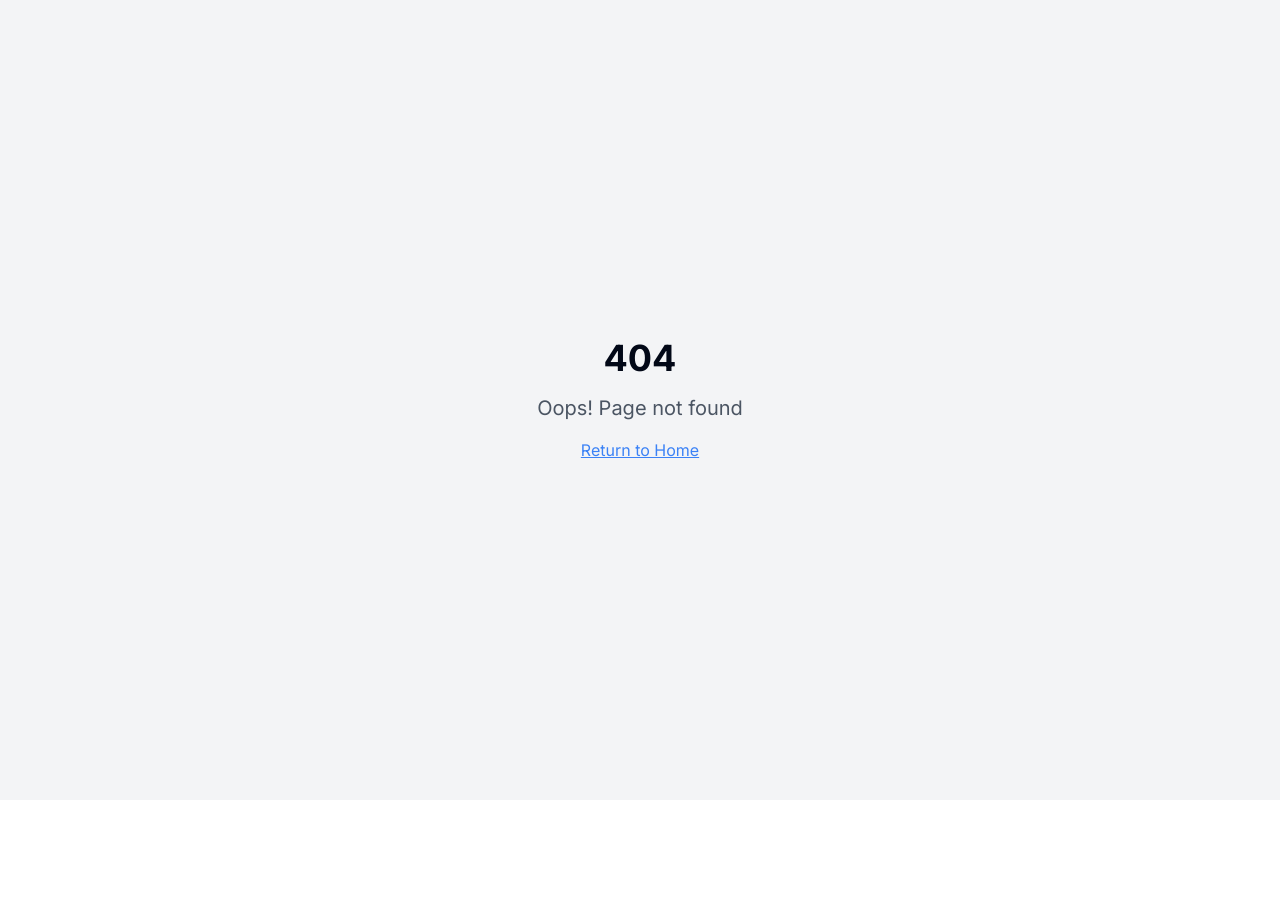
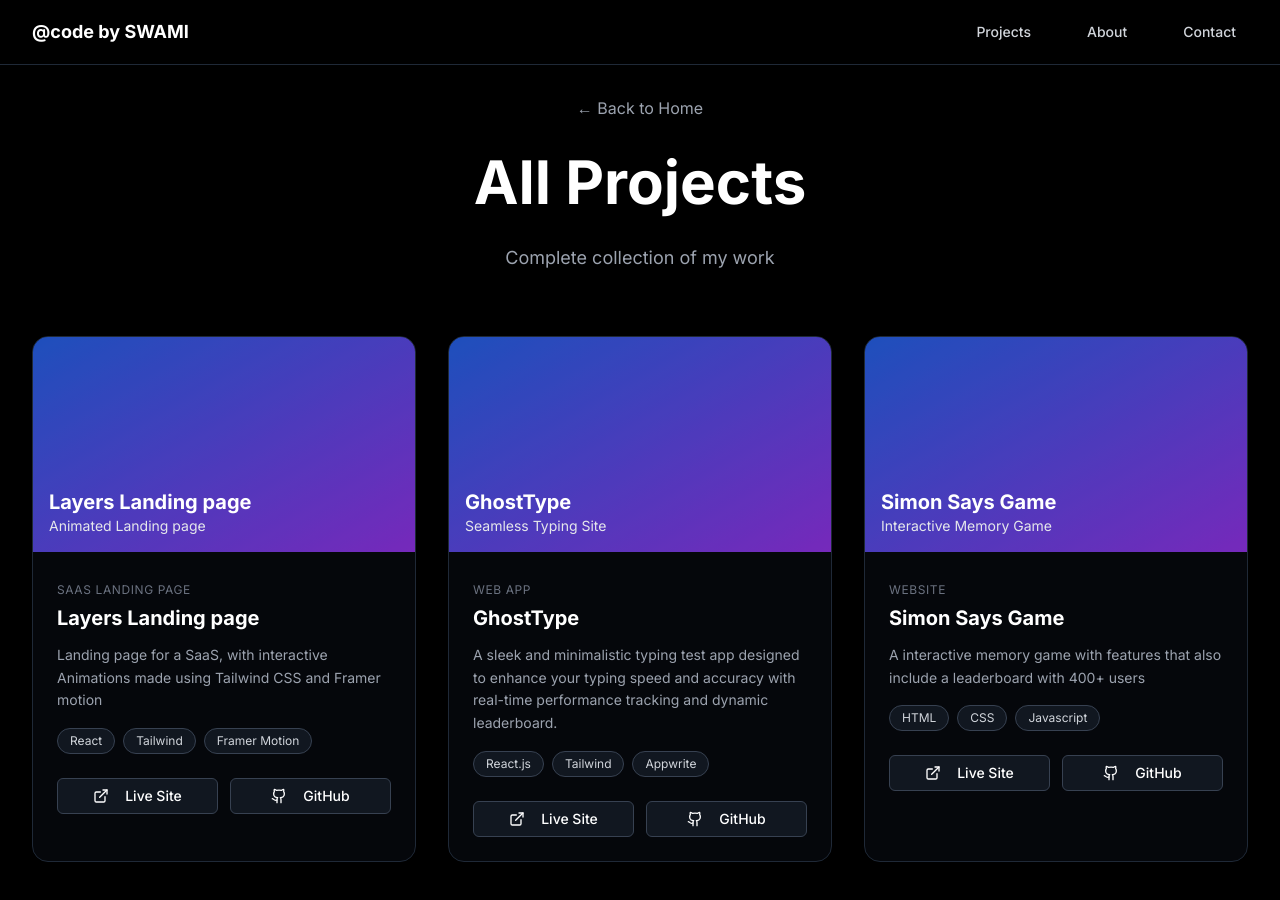
Before and after one commit to Samarjit25/portfolio_dev, a React (Vite) app: page /projects in a window 1280 px wide. Before the commit this address had no page. Shown: the top 900 px of the page. Before the commit the page ends 800 px from the top, so only its background shows below. Built offline with nearby package versions, Linux system fonts and the light colour scheme.

Commit message:
feat: Redirect to projects page
Redirect to a new page displaying project cards when the "Projects" link is clicked.

```diff
--- a/src/App.tsx
+++ b/src/App.tsx
@@ -1,9 +1,11 @@
+
 import { Toaster } from "@/components/ui/toaster";
 import { Toaster as Sonner } from "@/components/ui/sonner";
 import { TooltipProvider } from "@/components/ui/tooltip";
 import { QueryClient, QueryClientProvider } from "@tanstack/react-query";
 import { BrowserRouter, Routes, Route } from "react-router-dom";
 import Index from "./pages/Index";
+import ProjectsPage from "./pages/Projects";
 import NotFound from "./pages/NotFound";
 
 const queryClient = new QueryClient();
@@ -16,6 +18,7 @@ const App = () => (
       <BrowserRouter>
         <Routes>
           <Route path="/" element={<Index />} />
+          <Route path="/projects" element={<ProjectsPage />} />
           {/* ADD ALL CUSTOM ROUTES ABOVE THE CATCH-ALL "*" ROUTE */}
           <Route path="*" element={<NotFound />} />
         </Routes>
--- a/src/components/Navigation.tsx
+++ b/src/components/Navigation.tsx
@@ -1,35 +1,55 @@
 
 import { useState } from 'react';
 import { Menu, X } from 'lucide-react';
+import { Link, useLocation } from 'react-router-dom';
 
 const Navigation = () => {
   const [isOpen, setIsOpen] = useState(false);
+  const location = useLocation();
 
   const navItems = [
-    { label: 'Projects', href: '#projects' },
+    { label: 'Projects', href: '/projects' },
     { label: 'About', href: '#about' },
     { label: 'Contact', href: '#contact' }
   ];
+
+  const handleNavClick = (href: string) => {
+    if (href.startsWith('#') && location.pathname !== '/') {
+      // If it's a hash link and we're not on home page, go to home first
+      window.location.href = '/' + href;
+    }
+    setIsOpen(false);
+  };
 
   return (
     <nav className="fixed top-0 w-full bg-black/90 backdrop-blur-sm z-50 border-b border-gray-800">
       <div className="max-w-7xl mx-auto px-4 sm:px-6 lg:px-8">
         <div className="flex items-center justify-between h-16">
-          <div className="text-white font-bold text-lg">
+          <Link to="/" className="text-white font-bold text-lg">
             @code by SWAMI
-          </div>
+          </Link>
 
           {/* Desktop Navigation */}
           <div className="hidden md:block">
             <div className="ml-10 flex items-baseline space-x-8">
               {navItems.map((item) => (
+                item.href.startsWith('#') ? (
                   <a
                     key={item.label}
-                  href={item.href}
+                    href={location.pathname === '/' ? item.href : '/' + item.href}
                     className="text-gray-300 hover:text-white px-3 py-2 text-sm font-medium transition-colors duration-200"
                   >
                     {item.label}
                   </a>
+                ) : (
+                  <Link
+                    key={item.label}
+                    to={item.href}
+                    className="text-gray-300 hover:text-white px-3 py-2 text-sm font-medium transition-colors duration-200"
+                  >
+                    {item.label}
+                  </Link>
+                )
               ))}
             </div>
           </div>
@@ -51,14 +71,25 @@ const Navigation = () => {
         <div className="md:hidden bg-black/95 backdrop-blur-sm">
           <div className="px-2 pt-2 pb-3 space-y-1">
             {navItems.map((item) => (
+              item.href.startsWith('#') ? (
                 <a
                   key={item.label}
-                href={item.href}
+                  href={location.pathname === '/' ? item.href : '/' + item.href}
+                  className="text-gray-300 hover:text-white block px-3 py-2 text-base font-medium transition-colors duration-200"
+                  onClick={() => handleNavClick(item.href)}
+                >
+                  {item.label}
+                </a>
+              ) : (
+                <Link
+                  key={item.label}
+                  to={item.href}
                   className="text-gray-300 hover:text-white block px-3 py-2 text-base font-medium transition-colors duration-200"
                   onClick={() => setIsOpen(false)}
                 >
                   {item.label}
-              </a>
+                </Link>
+              )
             ))}
           </div>
         </div>
--- a/src/components/Projects.tsx
+++ b/src/components/Projects.tsx
@@ -1,6 +1,7 @@
 
 import { ExternalLink, Github } from 'lucide-react';
 import { Button } from '@/components/ui/button';
+import { Link } from 'react-router-dom';
 
 const Projects = () => {
   const projects = [
@@ -42,7 +43,15 @@ const Projects = () => {
         <div className="text-center mb-16">
           <h2 className="text-sm text-gray-400 tracking-wider uppercase mb-4">RECENT PROJECTS</h2>
           <h3 className="text-4xl sm:text-6xl font-bold mb-8">Projects Catalogue</h3>
-          <p className="text-gray-400 text-lg">A collection of my proof of work</p>
+          <p className="text-gray-400 text-lg mb-8">A collection of my proof of work</p>
+          <Link to="/projects">
+            <Button
+              variant="outline"
+              className="bg-gray-800/50 border-gray-700 text-white hover:bg-gray-700 hover:border-gray-600 rounded-full px-6"
+            >
+              View All Projects →
+            </Button>
+          </Link>
         </div>
 
         <div className="grid grid-cols-1 lg:grid-cols-2 xl:grid-cols-3 gap-8">
--- /dev/null
+++ b/src/pages/Projects.tsx
@@ -0,0 +1,124 @@
+
+import { ExternalLink, Github } from 'lucide-react';
+import { Button } from '@/components/ui/button';
+import Navigation from '@/components/Navigation';
+import { Link } from 'react-router-dom';
+
+const ProjectsPage = () => {
+  const projects = [
+    {
+      title: 'Layers Landing page',
+      subtitle: 'Animated Landing page',
+      description: 'Landing page for a SaaS, with interactive Animations made using Tailwind CSS and Framer motion',
+      category: 'SAAS LANDING PAGE',
+      technologies: ['React', 'Tailwind', 'Framer Motion'],
+      image: '/lovable-uploads/29fb3e12-7607-49c0-b770-58b0d15b3a33.png',
+      liveUrl: '#',
+      githubUrl: '#'
+    },
+    {
+      title: 'GhostType',
+      subtitle: 'Seamless Typing Site',
+      description: 'A sleek and minimalistic typing test app designed to enhance your typing speed and accuracy with real-time performance tracking and dynamic leaderboard.',
+      category: 'WEB APP',
+      technologies: ['React.js', 'Tailwind', 'Appwrite'],
+      image: '/lovable-uploads/0e5f7c08-4646-462f-b275-96e98674bbd7.png',
+      liveUrl: '#',
+      githubUrl: '#'
+    },
+    {
+      title: 'Simon Says Game',
+      subtitle: 'Interactive Memory Game',
+      description: 'A interactive memory game with features that also include a leaderboard with 400+ users',
+      category: 'WEBSITE',
+      technologies: ['HTML', 'CSS', 'Javascript'],
+      image: '/lovable-uploads/fde30ec7-73ad-44cc-a8be-39c9ec7b313e.png',
+      liveUrl: '#',
+      githubUrl: '#'
+    }
+  ];
+
+  return (
+    <div className="min-h-screen bg-black">
+      <Navigation />
+      <section className="pt-24 pb-20 bg-black text-white px-4 sm:px-6 lg:px-8">
+        <div className="max-w-7xl mx-auto">
+          <div className="text-center mb-16">
+            <Link
+              to="/"
+              className="inline-flex items-center text-gray-400 hover:text-white mb-8 transition-colors"
+            >
+              ← Back to Home
+            </Link>
+            <h1 className="text-4xl sm:text-6xl font-bold mb-8">All Projects</h1>
+            <p className="text-gray-400 text-lg">Complete collection of my work</p>
+          </div>
+
+          <div className="grid grid-cols-1 lg:grid-cols-2 xl:grid-cols-3 gap-8">
+            {projects.map((project, index) => (
+              <div
+                key={project.title}
+                className="group bg-gray-900/30 backdrop-blur-sm border border-gray-800 rounded-2xl overflow-hidden hover:border-gray-600 transition-all duration-500 hover:scale-[1.02] animate-fade-in"
+                style={{animationDelay: `${index * 0.1}s`}}
+              >
+                <div className="aspect-video bg-gradient-to-br from-blue-600 to-purple-600 relative overflow-hidden">
+                  <div className="absolute inset-0 bg-black/20"></div>
+                  <div className="absolute bottom-4 left-4">
+                    <h4 className="text-white font-bold text-xl">{project.title}</h4>
+                    <p className="text-gray-200 text-sm">{project.subtitle}</p>
+                  </div>
+                </div>
+
+                <div className="p-6">
+                  <div className="mb-4">
+                    <span className="text-xs text-gray-500 tracking-wider uppercase">
+                      {project.category}
+                    </span>
+                    <h4 className="text-xl font-bold text-white mt-1 mb-3">
+                      {project.title}
+                    </h4>
+                    <p className="text-gray-400 text-sm leading-relaxed">
+                      {project.description}
+                    </p>
+                  </div>
+
+                  <div className="flex flex-wrap gap-2 mb-6">
+                    {project.technologies.map((tech) => (
+                      <span
+                        key={tech}
+                        className="px-3 py-1 bg-gray-800/50 border border-gray-700 rounded-full text-xs text-gray-300"
+                      >
+                        {tech}
+                      </span>
+                    ))}
+                  </div>
+
+                  <div className="flex gap-3">
+                    <Button
+                      variant="outline"
+                      size="sm"
+                      className="flex-1 bg-gray-800/50 border-gray-700 text-white hover:bg-gray-700 hover:border-gray-600"
+                    >
+                      <ExternalLink size={16} className="mr-2" />
+                      Live Site
+                    </Button>
+                    <Button
+                      variant="outline"
+                      size="sm"
+                      className="flex-1 bg-gray-800/50 border-gray-700 text-white hover:bg-gray-700 hover:border-gray-600"
+                    >
+                      <Github size={16} className="mr-2" />
+                      GitHub
+                    </Button>
+                  </div>
+                </div>
+              </div>
+            ))}
+          </div>
+        </div>
+      </section>
+    </div>
+  );
+};
+
+export default ProjectsPage;
```
Lines whose indentation alone changed are shown as unchanged.
